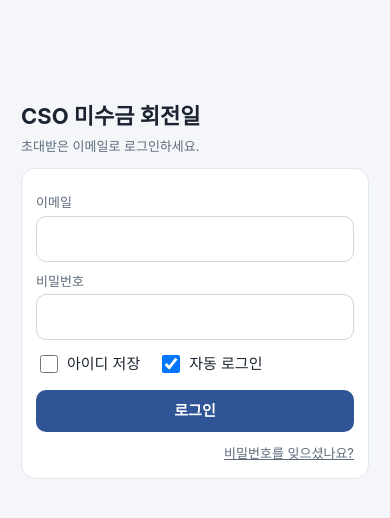
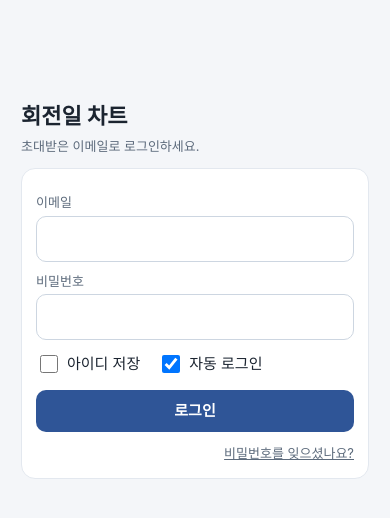
Before and after one commit to byung2026/cso-receivables, a plain HTML site: page index.html in a window 390 px wide. Drawn offline with nearby package versions, Linux system fonts and the light colour scheme.

Commit message:
앱 제목을 '회전일 차트'로 변경 (로그인·상단·탭·홈화면 이름)
Co-Authored-By: Claude Opus 5.5 <noreply@anthropic.com>
Claude-Session: https://claude.ai/code/session_01PinmxbLfzcZXmRsQtpVFcQ

```diff
--- a/index.html
+++ b/index.html
@@ -3,11 +3,11 @@
 <head>
 <meta charset="utf-8">
 <meta name="viewport" content="width=device-width, initial-scale=1, viewport-fit=cover">
-<title>CSO 미수금 회전일</title>
+<title>회전일 차트</title>
 <meta name="theme-color" content="#1f3864">
 <meta name="apple-mobile-web-app-capable" content="yes">
 <meta name="mobile-web-app-capable" content="yes">
-<meta name="apple-mobile-web-app-title" content="미수금">
+<meta name="apple-mobile-web-app-title" content="회전일 차트">
 <script src="https://cdn.jsdelivr.net/npm/@supabase/supabase-js@2.45.4/dist/umd/supabase.min.js"></script>
 <style>
 :root{
@@ -183,7 +183,7 @@ function header(title, back){
 // ===== 로그인 =====
 function viewLogin(msg){
   app.innerHTML = `<div class="login">
-    <h2>CSO 미수금 회전일</h2><div class="muted">초대받은 이메일로 로그인하세요.</div>
+    <h2>회전일 차트</h2><div class="muted">초대받은 이메일로 로그인하세요.</div>
     <form id="lf" class="card">
       <label class="f">이메일</label><input class="i" id="em" type="email" autocomplete="username" required value="${esc(PREF.get('cso_email')||'')}">
       <label class="f">비밀번호</label><input class="i" id="pw" type="password" autocomplete="current-password" required>
@@ -245,7 +245,7 @@ function viewDash(){
   const sum = (f)=> list.reduce((a,c)=>a+Number(f(c)||0),0);
   const cnt = (k)=> list.filter(c=>c._s.k===k).length;
   const owners = [...new Map(S.summary.map(c=>[c.owner_id, c.owner_name||'(이름 없음)'])).entries()];
-  app.innerHTML = header('미수금 현황판') + `<div class="wrap">
+  app.innerHTML = header('회전일 차트') + `<div class="wrap">
     <div class="tools">
       <label class="muted" style="align-self:center">기준일</label>
       <input class="i" type="date" id="base" value="${S.base}" style="max-width:170px">
@@ -531,7 +531,7 @@ async function start(){
     await loadMe();
     if(!S.me){ viewName(); return; }
     await loadSummary(); S.view='dash'; viewDash();
-  }catch(e){ app.innerHTML = header('미수금 현황판') + `<div class="wrap"><div class="card err">${esc(errMsg(e))}</div></div>`; }
+  }catch(e){ app.innerHTML = header('회전일 차트') + `<div class="wrap"><div class="card err">${esc(errMsg(e))}</div></div>`; }
 }
 sb.auth.onAuthStateChange((ev, session)=>{
   if(ev==='PASSWORD_RECOVERY') S.setPw = true;
```
